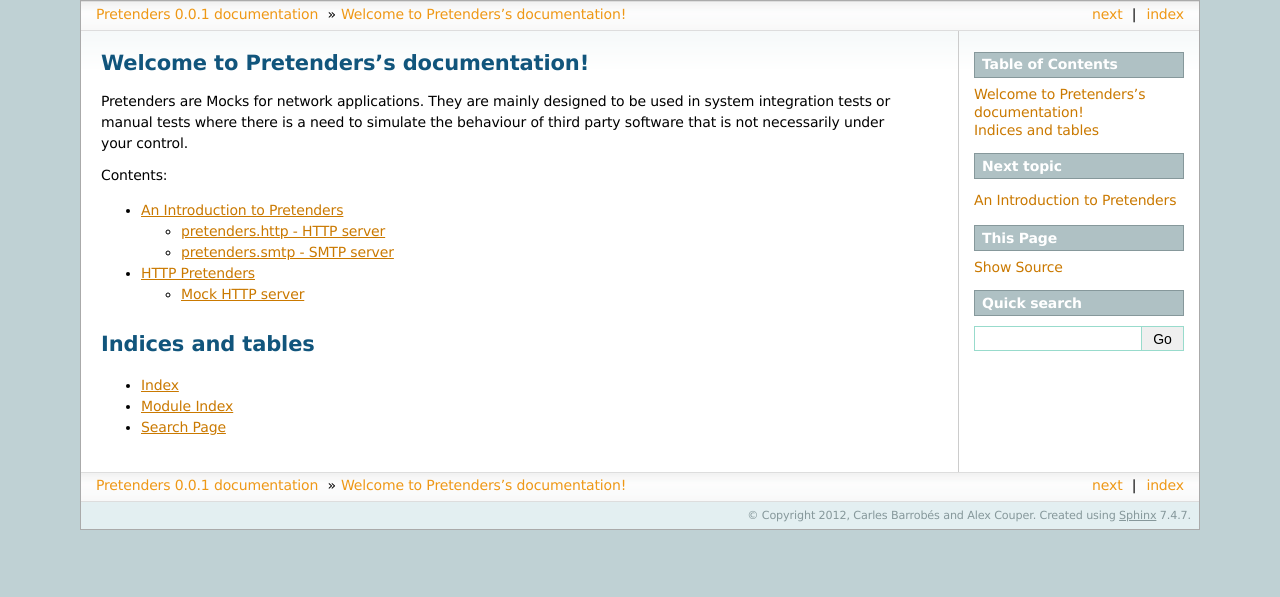
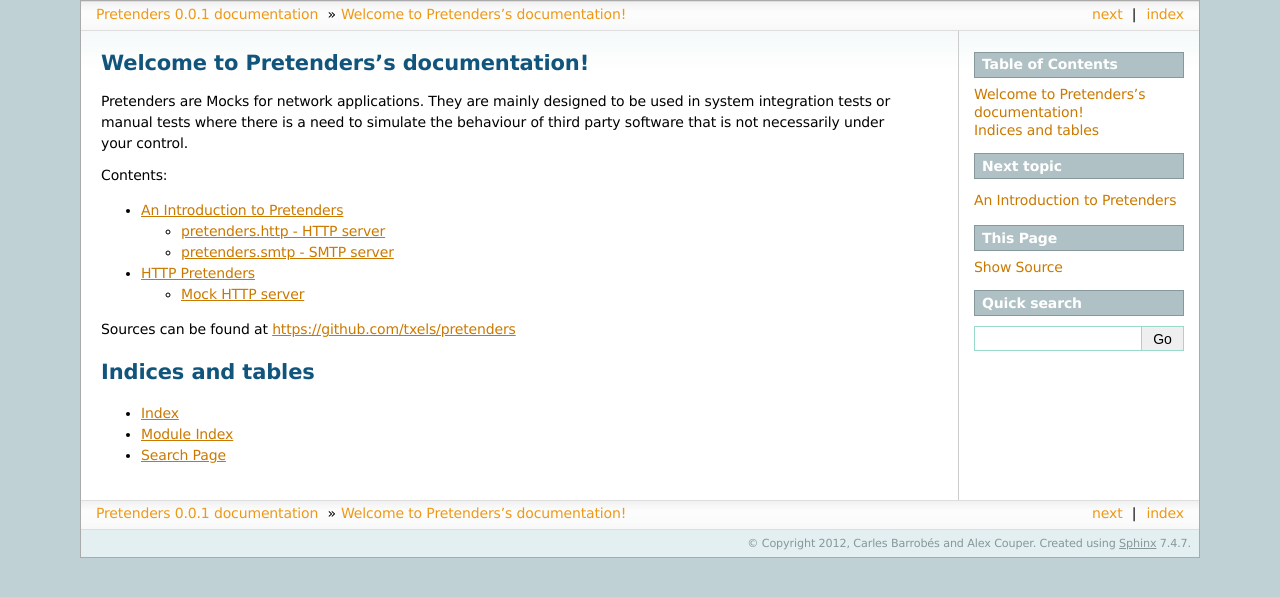
Before and after one commit to pretenders/pretenders, a Sphinx documentation site: the page built from docs/index.rst, in a window 1280 px wide. Shown: the top 597 px of the page. Built offline with Sphinx 7.4.7, drawn with Linux system fonts in a browser that asks for light colours.

Commit message:
Added link to github in docs

```diff
--- a/docs/index.rst
+++ b/docs/index.rst
@@ -19,6 +19,7 @@
    intro
    http
 
+Sources can be found at https://github.com/txels/pretenders
 
 Indices and tables
 ==================
```
